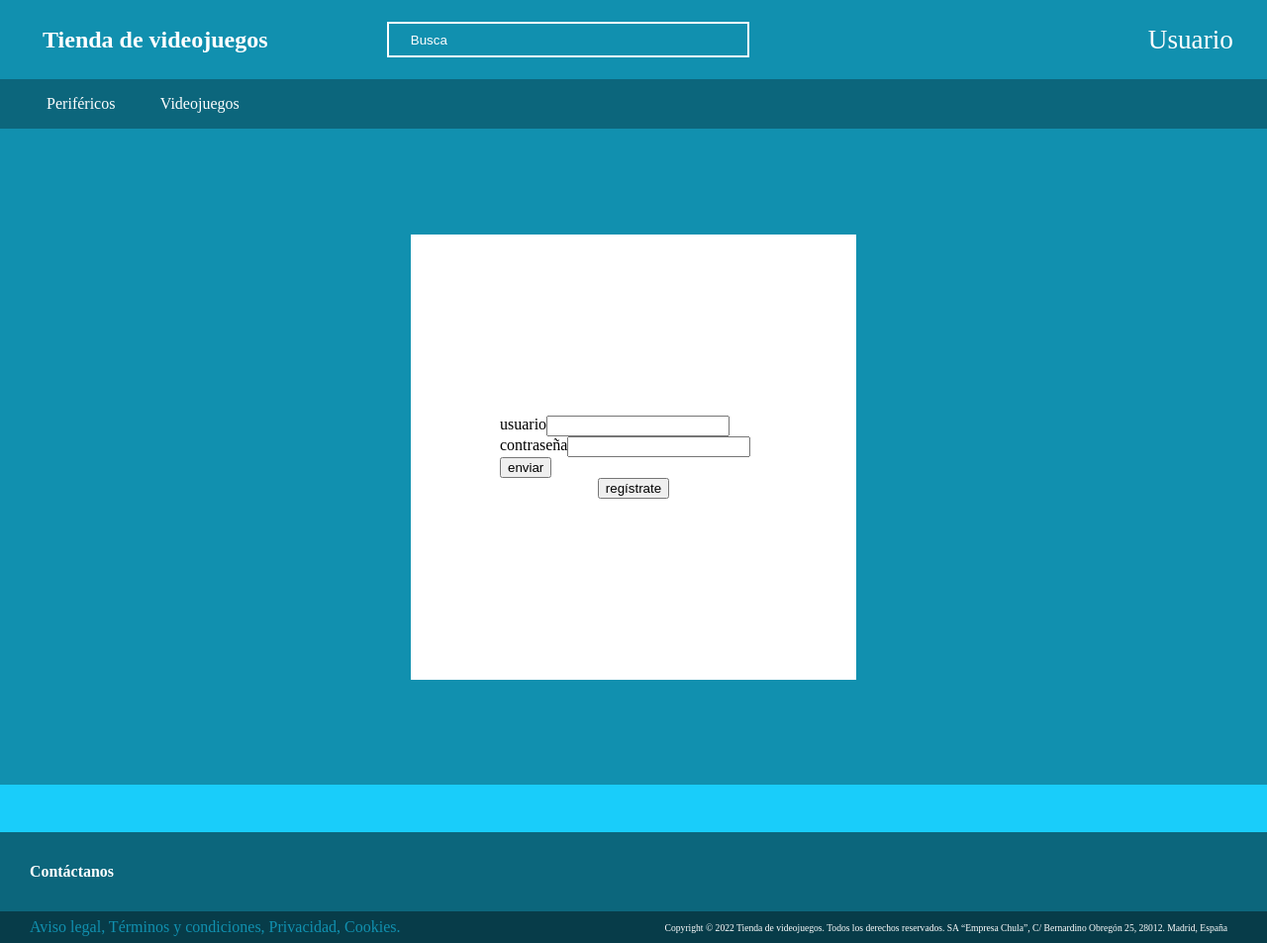
After one commit to Joaco-1321/Ikarus, a PHP site: page /html/login.html in a window 1280 px wide. The commit adds this page. Shown: the whole page at 99% size. Run offline with PHP 8.4, Linux system fonts and the light colour scheme; some web fonts are replaced.

Commit message:
añadida maqueta login

```diff
--- /dev/null
+++ b/css/login.css
@@ -0,0 +1,35 @@
+main {
+	justify-content: center;
+	align-items: center;
+}
+
+#login {
+	flex-direction: column;
+	justify-content: center;
+	align-items: center;
+	background-color: white;
+	height: 450px;
+	width: 450px;
+	color: black;
+}
+
+#login>form {
+	flex-wrap: wrap;
+	width: 60%;
+}
+
+#registrarse {
+	display: none;
+	flex-direction: column;
+	justify-content: center;
+	align-items: center;
+	background-color: white;
+	height: 450px;
+	width: 450px;
+	color: black;
+}
+
+#registrarse>form {
+	flex-wrap: wrap;
+	width: 60%;
+}
--- a/css/style.css
+++ b/css/style.css
@@ -1,4 +1,5 @@
 body {
+    min-height: 100vh;
     margin: 0px;
     color: white;
 }
@@ -126,7 +127,7 @@ header img{
 /* lo siguiente */
 main {
     background-color: #1190af;
-    min-height: 100vh;
+    min-height: calc(80vh + 23px);
 }
 
 section {
--- a/html/index.html
+++ b/html/index.html
@@ -10,6 +10,7 @@
     <title>Tienda de videojuegos</title>
     <link type="text/css" rel="stylesheet" href="./../css/style.css">
     <link rel="stylesheet" href="./../css/fontawesome/css/all.css">
+    <link rel="shortcut icon" href="#" type="image/x-icon">
 </head>
 
 <body>
--- /dev/null
+++ b/html/login.html
@@ -0,0 +1,88 @@
+<!DOCTYPE html>
+<html lang="en">
+  <head>
+    <meta charset="UTF-8" />
+    <meta http-equiv="X-UA-Compatible" content="IE=edge" />
+    <meta name="viewport" content="width=device-width, initial-scale=1.0" />
+    <title>Login</title>
+		<link rel="stylesheet" href="./../css/style.css">
+		<link rel="stylesheet" href="./../css/login.css">
+		<link rel="stylesheet" href="./../css/fontawesome/css/all.css">
+		<script defer src="../js/login.js"></script>
+  </head>
+  <body>
+		<nav class="contenedor">
+			<div class="contenedor" id="miniHeader">
+					<a href="index.html" class="contenedor">
+							<img src="">
+							<h1>Tienda de videojuegos</h1>
+					</a>
+					<form action="" class="contenedor">
+							<input type="text" placeholder="Busca">
+					</form>
+					<div class="contenedor" id="usuarioCarrito">
+							<a href="#" class="contenedor"><i class="fas fa-shopping-bag"></i></a>
+							<a href="#" class="contenedor">
+									<i class="fas fa-user"></i>
+									<p>Usuario</p>
+							</a>
+					</div>
+			</div>
+			<div class="contenedor" id="miniNav">
+					<ul class="contenedor">
+							<a href="perifericos.html" class="contenedor">
+									<li>Periféricos <i class="fas fa-headset"></i></li>
+							</a>
+							<a href="videojuegos.html" class="contenedor">
+									<li>Videojuegos <i class="fas fa-gamepad"></i></li>
+							</a>
+					</ul>
+			</div>
+	</nav>
+	<main class="contenedor">
+		<div class="contenedor" id="login">
+			<form action="" method="" class="contenedor">
+				<label for="usuario">usuario</label>
+				<input type="text" name="usuario">
+				<label for="psswd">contraseña</label>
+				<input type="password" name="psswd">
+				<input type="button" value="enviar">
+			</form>
+			<button onclick="cambio()">regístrate</button>
+		</div>
+		<div class="contenedor" id="registrarse">
+			<form action="" method="" class="contenedor">
+				<label for="correo">correo</label>
+				<input type="text" name="correo">
+				<label for="usuario">usuario</label>
+				<input type="text" name="usuario">
+				<label for="psswd">contraseña</label>
+				<input type="password" name="psswd">
+				<input type="button" value="enviar">
+			</form>
+			<button onclick="cambio()">logeate</button>
+		</div>
+	</main>
+	<footer class="contenedor">
+		<div class="contenedor" id="redes">
+				<div class="contenedor" id="vainas">
+						<i class="fab fa-facebook-square"></i>
+						<i class="fab fa-instagram-square"></i>
+						<i class="fab fa-twitter-square"></i>
+						<i class="fab fa-reddit-square"></i>
+						<i class="fab fa-youtube-square"></i>
+						<i class="fab fa-whatsapp-square"></i>
+				</div>
+		</div>
+		<div class="contenedor" id="contacto">
+				<h5><a href="contacto.html">Contáctanos</a></h5>
+		</div>
+		<div class="contenedor" id="avisos">
+				<span><a href="">Aviso legal</a>, <a href="">Términos y condiciones</a>, <a href="">Privacidad</a>, <a
+								href="">Cookies</a>.</span>
+				<p>Copyright © 2022 Tienda de videojuegos. Todos los derechos reservados. SA “Empresa Chula”, C/ Bernardino
+						Obregón 25, 28012. Madrid, España</p>
+		</div>
+</footer>
+	</body>
+</html>
--- /dev/null
+++ b/js/login.js
@@ -0,0 +1,19 @@
+const login = document.querySelector("#login"),
+  registrarse = document.querySelector("#registrarse");
+
+let bit = false;
+
+console.log(login);
+console.log(registrarse);
+
+function cambio() {
+	if (bit) {
+		login.style.display = 'flex';
+		registrarse.style.display = 'none';
+		bit = !bit;
+	} else {
+		registrarse.style.display = 'flex';
+		login.style.display = 'none';
+		bit = !bit;
+	}
+}
```
